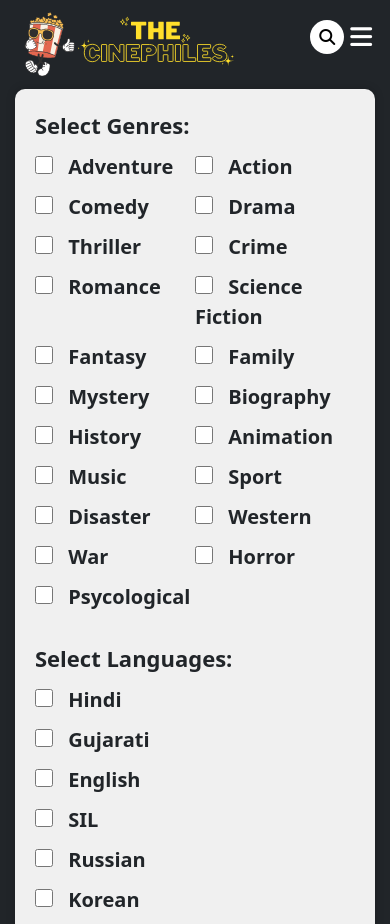
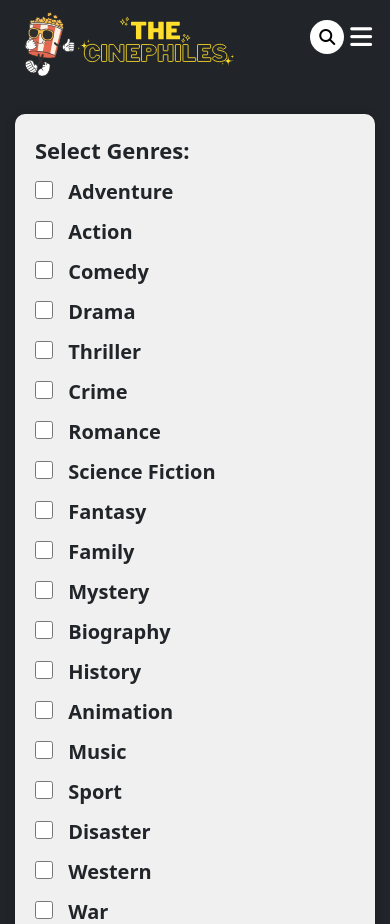
Before and after one commit to Mrudu30/Movie_recommendation_django, a Django app: page /filter/ in a window 390 px wide. Shown: the top 924 px of the page. Run offline with Django 4.2, Linux system fonts and the light colour scheme; a user stored in the database is signed in; data comes from the database, SQL or seed files in the repository; some libraries are stand-ins or nearby versions; some web fonts are replaced.

Commit message:
edit the base.css

```diff
--- a/reccomender/static/css/base.css
+++ b/reccomender/static/css/base.css
@@ -407,6 +407,12 @@ body .form-horizontal{
     .nav-item{
         margin-right: 20px;
     }
+    div .filter-form{
+        width: 80%;
+    }
+    header{
+        padding-bottom: 35px;
+    }
 }
 @media screen and (max-width : 992px){
     .movies{
@@ -472,6 +478,9 @@ body .form-horizontal{
     }
     .images{
         height: 500px;
+    }
+    #id_genre div{
+        width: 100%;
     }
 }
 @media screen and (max-width : 350px) {
```
